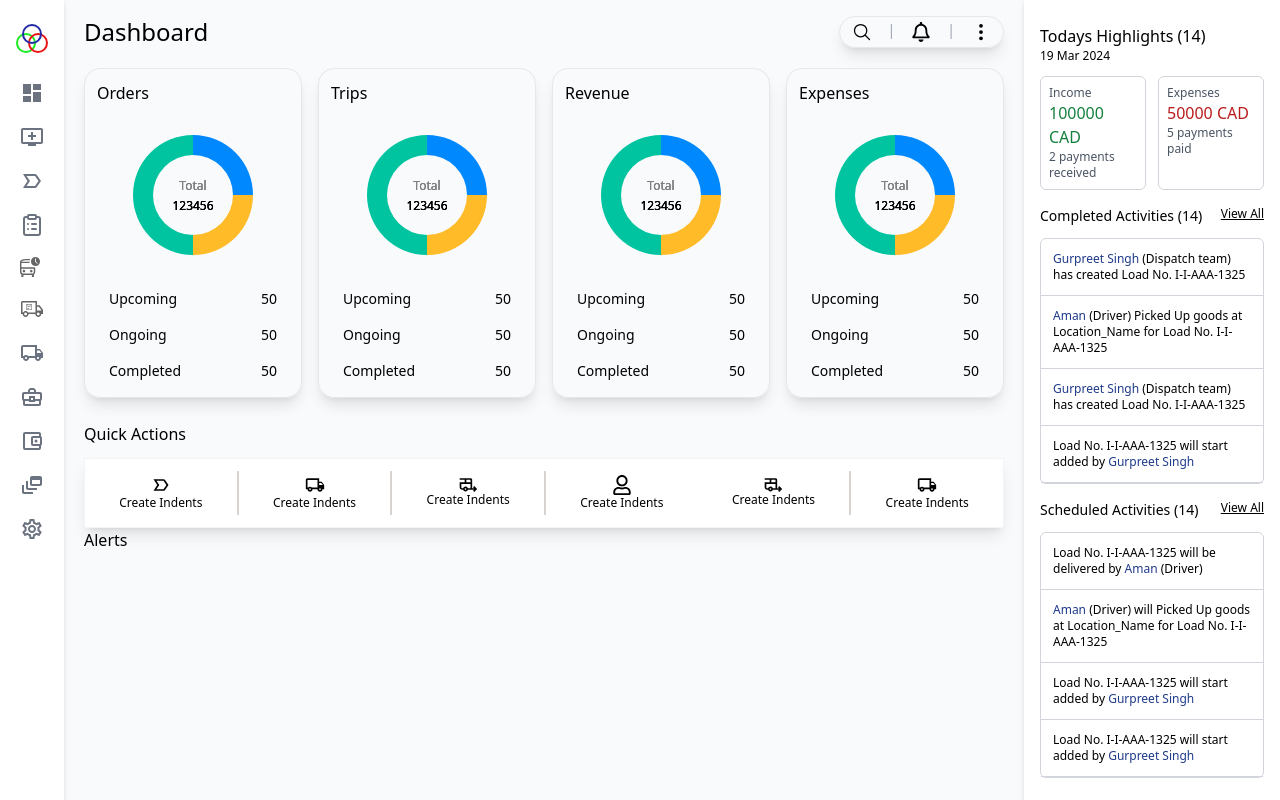
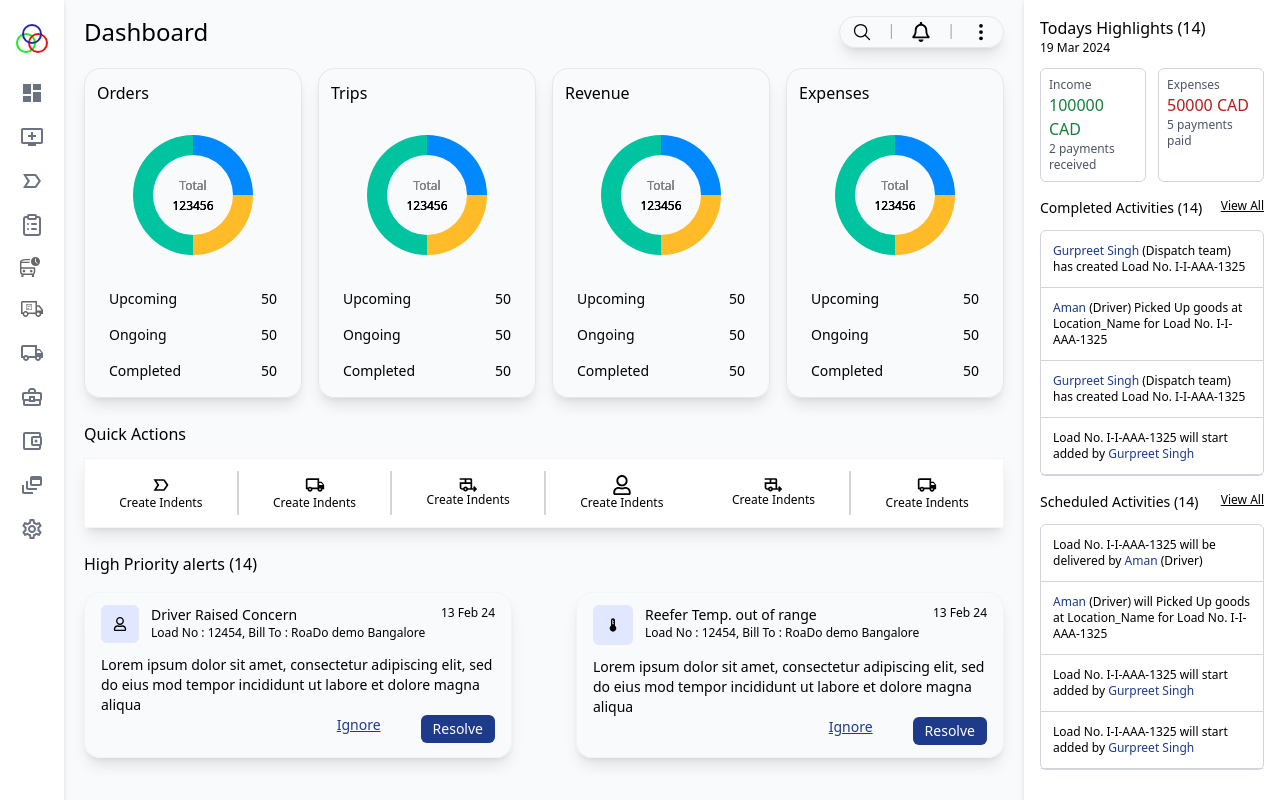
Before and after one commit to suryansh-bhatnagar/roa-assignment, a React (Create React App) app: page / in a window 1280 px wide. Built offline with nearby package versions, Linux system fonts and the light colour scheme.

Commit message:
alert section done

```diff
--- a/src/components/Body/Actions.jsx
+++ b/src/components/Body/Actions.jsx
@@ -20,7 +20,6 @@ const Actions = () => {
       <div className='border border-stone-300 my-3'></div>
       <ActionCard icon={ <MdOutlineLocalShipping fontWeight={500} fontSize={20} />} title='Create Indents'/>
       </div>
-
     </div>
   )
 }
--- /dev/null
+++ b/src/components/Body/AlertCard.jsx
@@ -0,0 +1,33 @@
+import React from 'react'
+
+
+const AlertCard = ({icon,title,load,bill,description}) => {
+  return (
+    <div className='shadow-lg border border-gray-100 rounded-2xl px-4 py-3'>
+        <div className='flex justify-between '>
+            <div className='flex gap-3'>
+                <div className='bg-indigo-100 p-3 flex items-center justify-center rounded-md'>
+                {icon}
+                </div>
+                <div>
+                    <p className='text-sm font-medium'>{title}</p>
+                    <p className='text-xs'>Load No : {load}, Bill To : {bill}</p>
+                </div>
+            </div>
+            <p className='text-xs'>13 Feb 24</p>
+        </div>
+        <p className='mt-3 text-sm'>{description}</p>
+        <div className='flex flex-row-reverse gap-10 text-sm'>
+            <div className='bg-blue-900 text-white px-3 py-1 rounded-md'>
+            Resolve
+            </div>
+            <div className='text-blue-900 underline'>
+                Ignore
+            </div>
+
+        </div>
+    </div>
+  )
+}
+
+export default AlertCard
--- a/src/components/Body/Alerts.jsx
+++ b/src/components/Body/Alerts.jsx
@@ -1,8 +1,24 @@
 import React from 'react'
+import AlertCard from './AlertCard'
+import { FaRegUser } from 'react-icons/fa'
+import { MdDeviceThermostat } from "react-icons/md";
 
 const Alerts = () => {
+
+  const alertData=[
+    {icon :<FaRegUser fontSize={14}/> ,title :'Driver Raised Concern', load:'12454', bill:'RoaDo demo Bangalore' ,description :'Lorem ipsum dolor sit amet, consectetur adipiscing elit, sed do eius mod tempor incididunt ut labore et dolore magna aliqua'},
+    {icon :<MdDeviceThermostat /> ,title :'Reefer Temp. out of range', load:'12454', bill:'RoaDo demo Bangalore' ,description :'Lorem ipsum dolor sit amet, consectetur adipiscing elit, sed do eius mod tempor incididunt ut labore et dolore magna aliqua'}
+  ]
+
   return (
-    <div>Alerts</div>
+    <div className='my-6'>
+           <p className='font-medium text-base mb-4'> High Priority alerts (14)</p>
+           <div className='flex w-full gap-16'>
+            {
+              alertData.map((alert,index)=> <AlertCard icon={alert.icon} bill={alert.bill} description={alert.description} load={alert.load} title={alert.title} key={index}/>)
+            }
+           </div>
+    </div>
   )
 }
 
--- a/src/components/Body/Body.jsx
+++ b/src/components/Body/Body.jsx
@@ -6,7 +6,7 @@ import Alerts from './Alerts'
 
 const Body = () => {
   return (
-    <div className='w-3/4 h-full bg-slate-50 px-5 pt-4'>
+    <div style={{marginLeft:'5%'}} className='w-3/4 h-full bg-slate-50 px-5 pt-4'>
       <Header/>
       <Charts/>
       <Actions/>
--- a/src/components/Highlights/Highlights.jsx
+++ b/src/components/Highlights/Highlights.jsx
@@ -5,7 +5,7 @@ import ScheduledActivities from './ScheduledActivities'
 
 const Highlights = () => {
   return (
-    <div className='w-1/5 h-full bg-white drop-shadow-md px-4 pt-6'>
+    <div className='w-1/5 h-full fixed right-0 bg-white drop-shadow-md px-4 pt-4'>
       <p className='font-medium'>Todays Highlights (14)</p>
       <p className='text-xs'>19 Mar 2024</p>
       <div className='flex mt-3 gap-3'>
--- a/src/components/Sidebar.jsx
+++ b/src/components/Sidebar.jsx
@@ -7,7 +7,7 @@ import ParcelTracking from '../assets/ParcelTracking';
 
 const Sidebar = () => {
   return (
-    <div  style={{ width: '5%' }} className='pl-4 pt-6 w-5/20 h-full bg-white text-2xl text-gray-500 drop-shadow-md'>
+    <div  style={{ width: '5%' }} className='fixed pl-4 pt-6 w-5/20 h-full bg-white text-2xl text-gray-500 drop-shadow-md'>
         <Logo/>
         <div className='mt-7 flex flex-col gap-5 pl-1'>
         <MdDashboard/>
```
